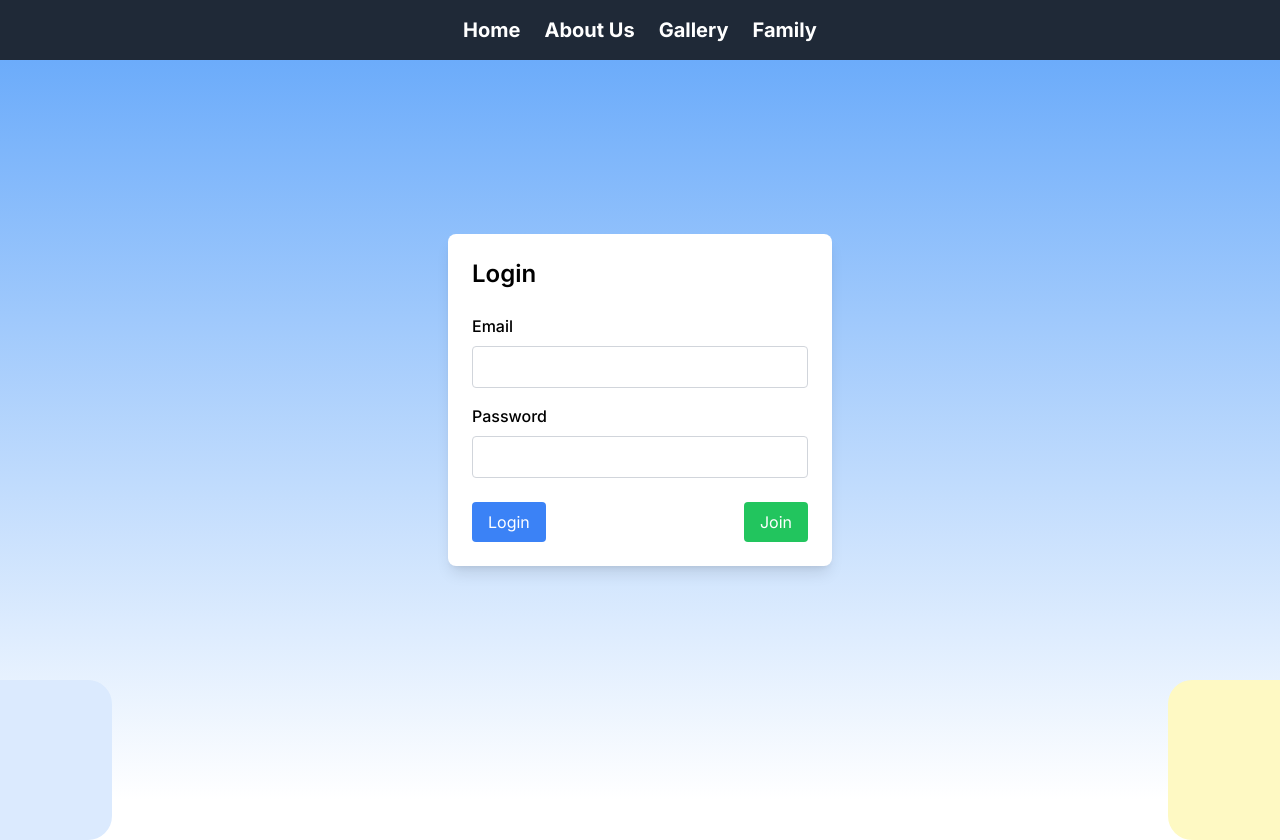
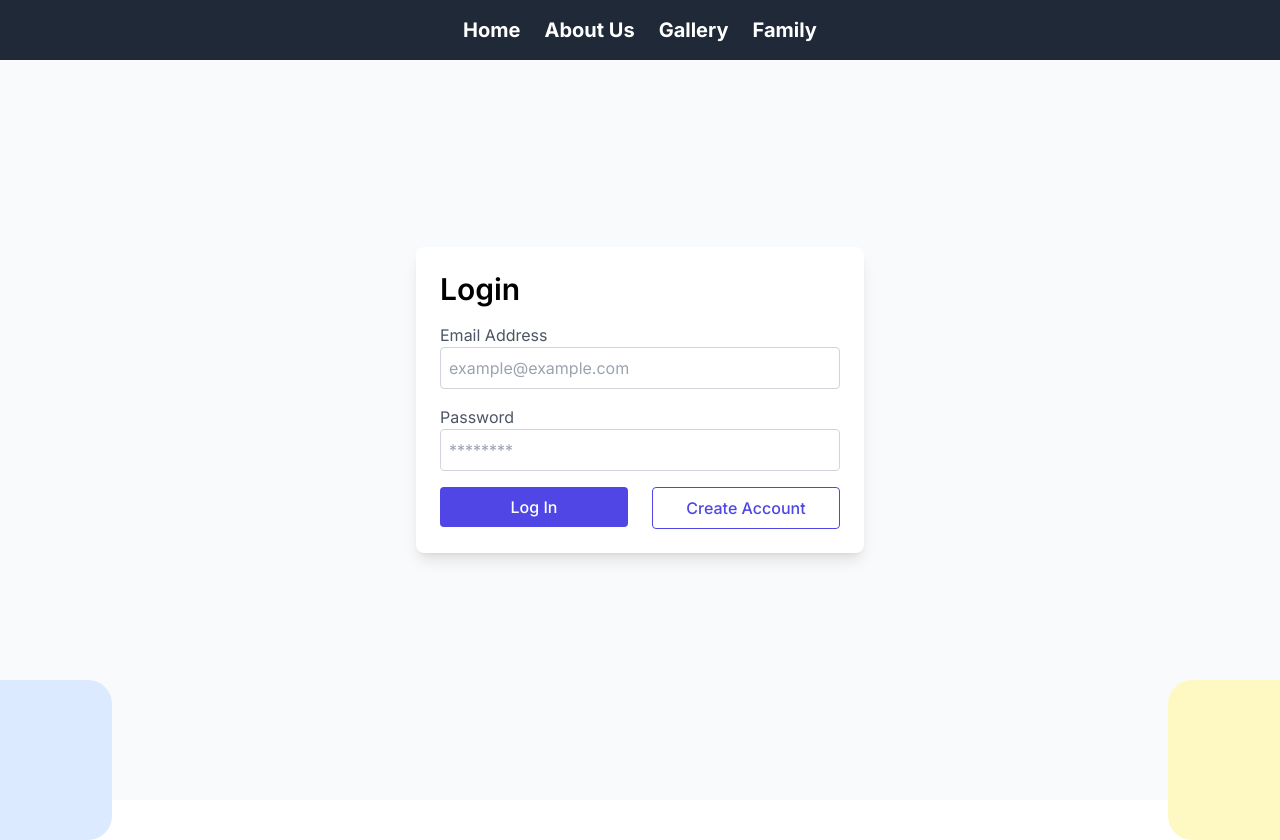
Before and after one commit to sunandasamanta/next-app, a Next.js app: page /login in a window 1280 px wide. Shown: the top 840 px of the page. Built offline with nearby package versions, Linux system fonts and the light colour scheme.

Commit message:
login page view changed

```diff
--- a/src/app/login/page.jsx
+++ b/src/app/login/page.jsx
@@ -1,73 +1,66 @@
-"use client"
-
-import { useState } from 'react';
+import React from 'react';
 import Link from 'next/link';
 
-const LoginPage = () => {
-  const [email, setEmail] = useState('');
-  const [password, setPassword] = useState('');
-
-  const handleLogin = () => {
-    console.log('Login button clicked');
-  };
-
-  const handleJoin = () => {
-    console.log('Join button clicked');
-  };
-
+const Login = () => {
   return (
-    <div className="flex items-center justify-center h-screen bg-gradient-to-b from-blue-400 to-white">
-      <div className="w-96 text-black p-6 bg-white rounded-lg shadow-lg">
-        <h1 className="text-2xl font-semibold mb-6">Login</h1>
+    <div className="min-h-screen flex items-center justify-center bg-gray-50">
+      <div className="max-w-md w-full p-6 bg-white rounded-lg shadow-lg">
+        <h2 className="text-3xl font-semibold mb-4">Login</h2>
+        <form>
           <div className="mb-4">
-          <label htmlFor="email" className="block font-medium mb-2">
-            Email
+            <label htmlFor="email" className="block text-gray-600">
+              Email Address
             </label>
             <input
               type="email"
               id="email"
-            className="w-full px-3 py-2 border border-gray-300 rounded focus:outline-none focus:border-blue-500"
-            value={email}
-            onChange={(e) => setEmail(e.target.value)}
+              name="email"
+              className="w-full p-2 border border-gray-300 rounded focus:outline-none focus:border-indigo-500"
+              placeholder="example@example.com"
+              required
             />
           </div>
-        <div className="mb-6">
-          <label htmlFor="password" className="block font-medium mb-2">
+          <div className="mb-4">
+            <label htmlFor="password" className="block text-gray-600">
               Password
             </label>
             <input
               type="password"
               id="password"
-            className="w-full px-3 py-2 border border-gray-300 rounded focus:outline-none focus:border-blue-500"
-            value={password}
-            onChange={(e) => setPassword(e.target.value)}
+              name="password"
+              className="w-full p-2 border border-gray-300 rounded focus:outline-none focus:border-indigo-500"
+              placeholder="********"
+              required
             />
           </div>
-        <div className="flex justify-between">
+          <div className="flex gap-6 justify-between font-medium">
             <Link
-            href='/profile'
+              href="/profile"
+              className="w-1/2"
             >
               <button
-              className="bg-blue-500 text-white py-2 px-4 rounded focus:outline-none focus:ring-2 focus:ring-blue-600"
-              onClick={handleLogin}
+                type="submit"
+                className="w-full py-2 px-4 bg-indigo-600 text-white rounded hover:bg-indigo-700 focus:outline-none focus:bg-indigo-700"
               >
-              Login
+                Log In
               </button>
             </Link>
             <Link
-            href='/register'
+              href="/register"
+              className="w-1/2"
             >
               <button
-              className="bg-green-500 text-white py-2 px-4 rounded focus:outline-none focus:ring-2 focus:ring-green-600"
-              onClick={handleJoin}
+                type="button"
+                className="w-full py-2 px-4 bg-white text-indigo-600 border border-indigo-600 rounded hover:bg-indigo-100 focus:outline-none focus:bg-indigo-100"
               >
-              Join
+                Create Account
               </button>
             </Link>
           </div>
+        </form>
       </div>
     </div>
   );
 };
 
-export default LoginPage;
+export default Login;
```
Lines whose indentation alone changed are shown as unchanged.
